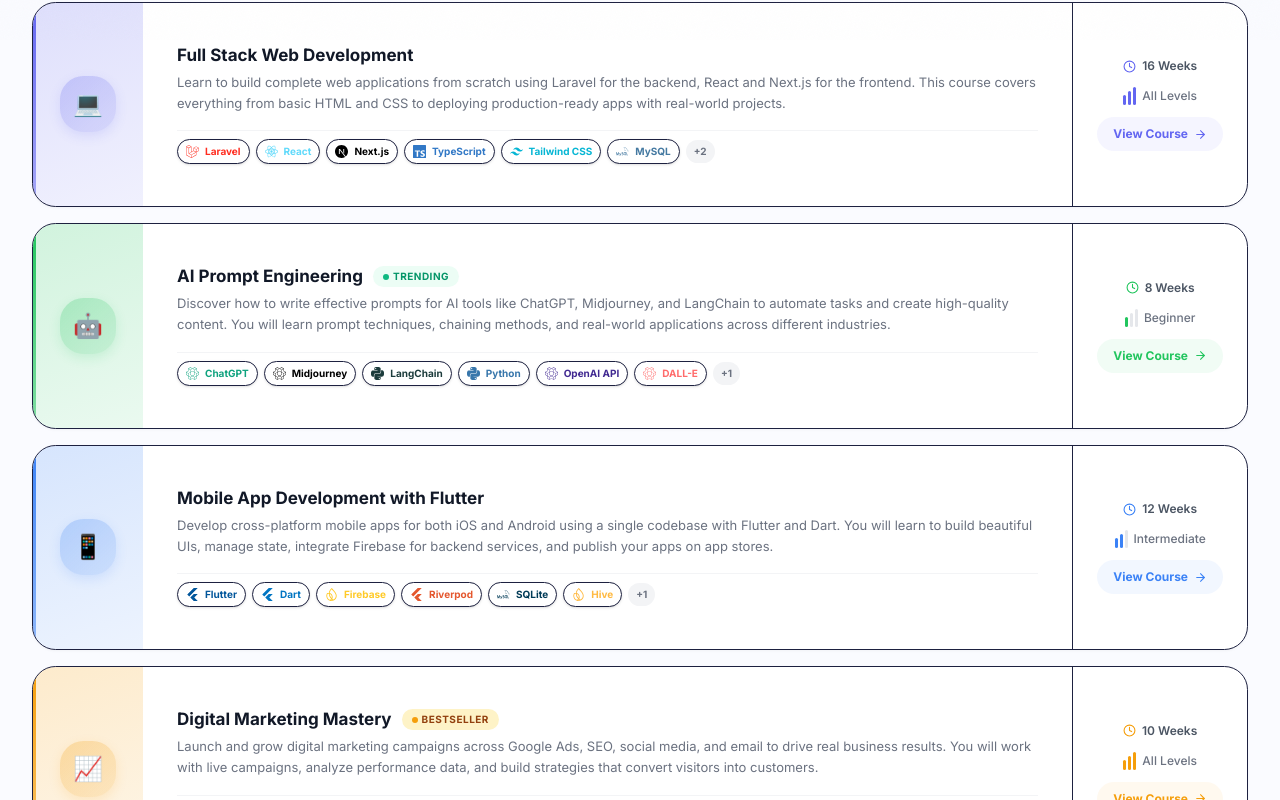
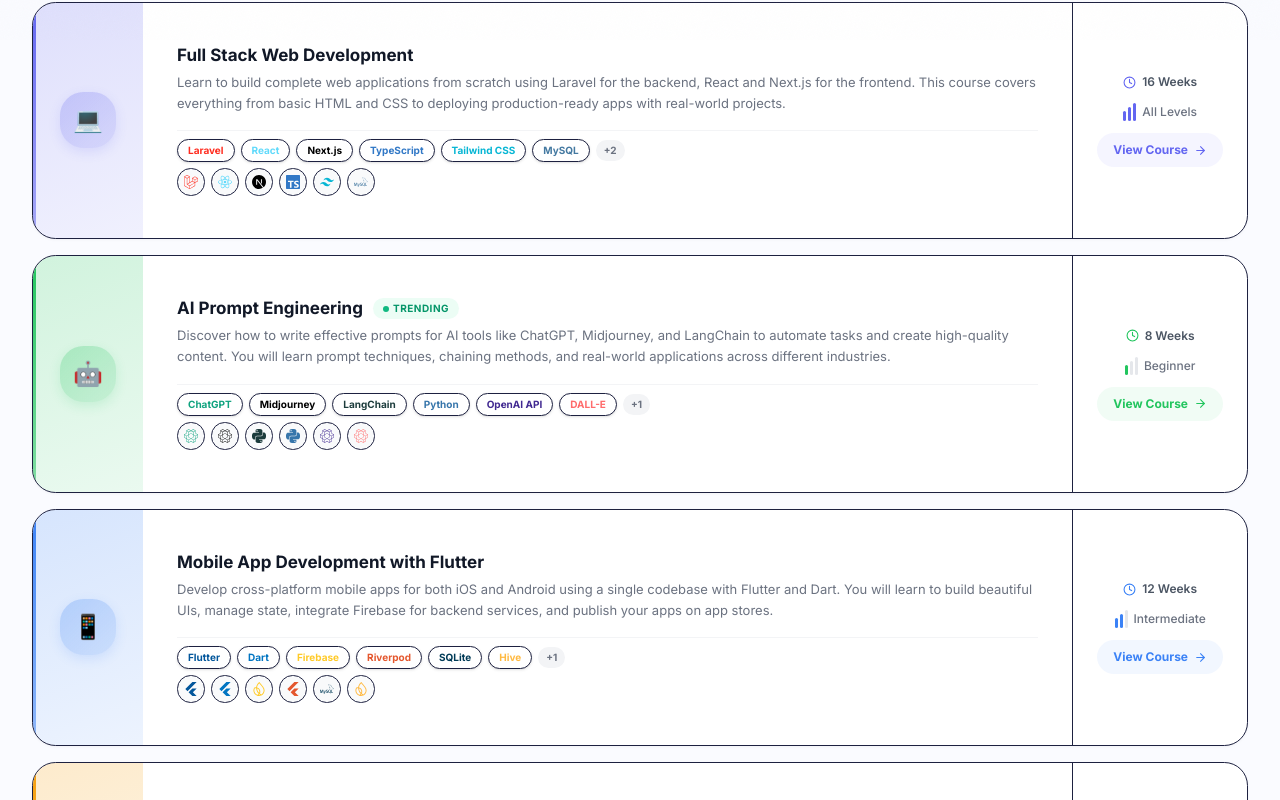
Before and after one commit to singhyogeshwar5608/larawans-new, a Next.js app: page /courses in a window 1280 px wide. Shown: the part 760-1560 px from the top of the page. Built offline with nearby package versions, Linux system fonts and the light colour scheme.

Commit message:
47f0334a-43f7-4dbb-8931-8a0285d001fc

```diff
--- a/src/app/courses/page.tsx
+++ b/src/app/courses/page.tsx
@@ -262,18 +262,41 @@
             </p>
             {/* Divider */}
             <div className="w-full h-px bg-[#F3F4F6] my-2"></div>
-            {/* Tech Stack Row */}
+            {/* Tech Stack Names Row */}
             <div className="flex items-center gap-1.5 flex-wrap">
               {course.techStack.slice(0, 6).map((tech) => (
-                <TechIcon key={tech.name} name={tech.name} color={tech.color} />
+                <span
+                  key={`name-${tech.name}`}
+                  className="inline-flex items-center rounded-full px-2.5 py-[3px] bg-white border border-[#F3F4F6] shadow-sm text-[10px] font-bold"
+                  style={{ color: tech.color }}
+                >
+                  {tech.name}
+                </span>
               ))}
               {course.techStack.length > 6 && (
-                <span
-                  className="inline-flex items-center rounded-full px-2 py-1 bg-[#F3F4F6] text-[10px] font-bold text-[#6B7280]"
-                >
+                <span className="inline-flex items-center rounded-full px-2 py-[3px] bg-[#F3F4F6] text-[10px] font-bold text-[#6B7280]">
                   +{course.techStack.length - 6}
                 </span>
               )}
+            </div>
+            {/* Tech Stack Icons Row */}
+            <div className="flex items-center gap-1.5 flex-wrap mt-1.5">
+              {course.techStack.slice(0, 6).map((tech) => {
+                const IconComp = TECH_ICON_MAP[tech.name];
+                return (
+                  <div
+                    key={`icon-${tech.name}`}
+                    className="flex h-7 w-7 items-center justify-center rounded-lg bg-[#F9FAFB] border border-[#F3F4F6]"
+                    title={tech.name}
+                  >
+                    {IconComp ? (
+                      <IconComp size={14} color={tech.color} />
+                    ) : (
+                      <span className="block h-1.5 w-1.5 rounded-full" style={{ backgroundColor: tech.color }} />
+                    )}
+                  </div>
+                );
+              })}
             </div>
             {/* Mobile-only meta row */}
             <div className="flex sm:hidden items-center gap-3 mt-2.5">
```
